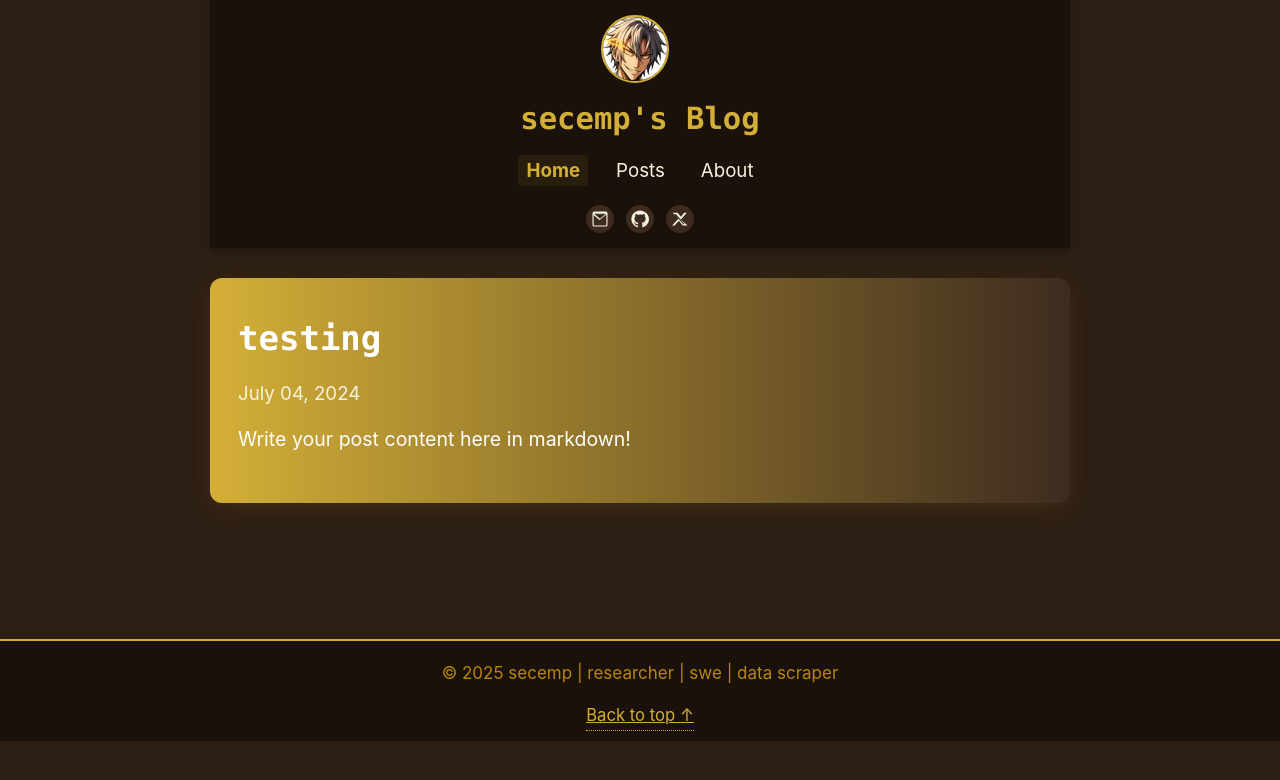
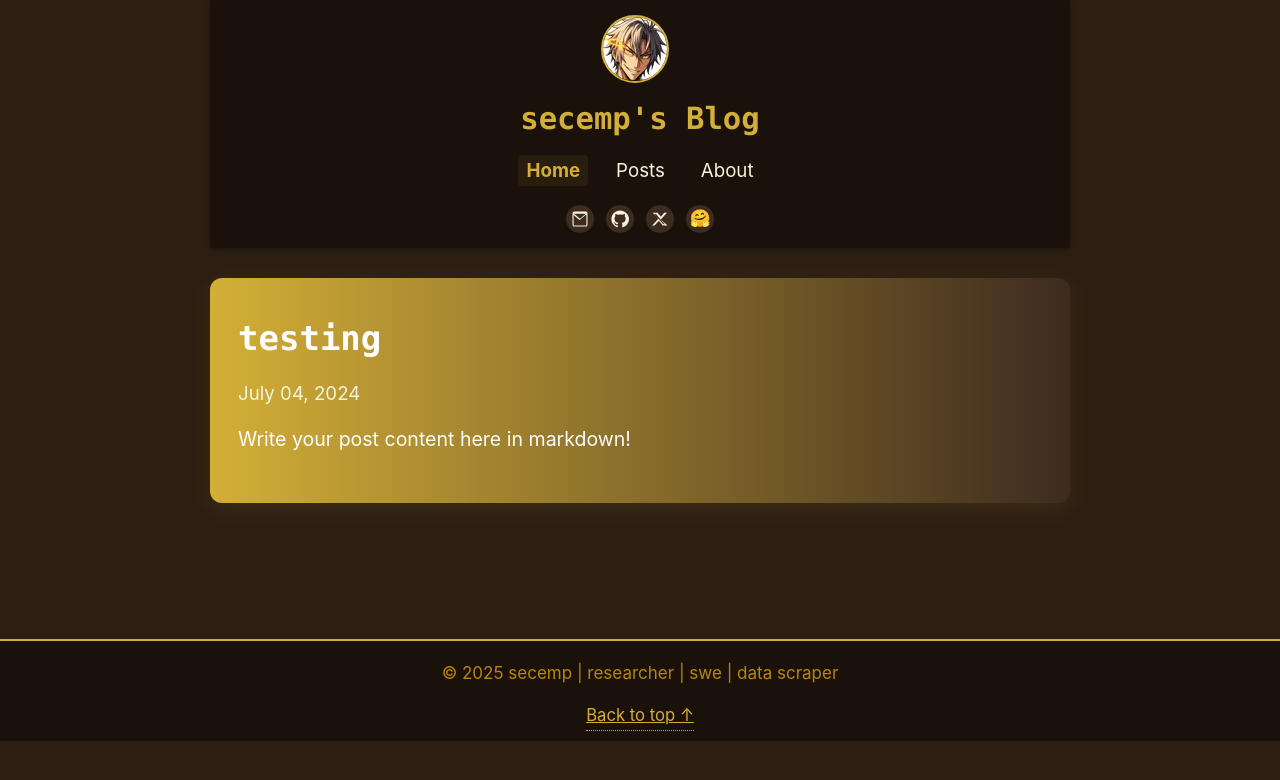
Before and after one commit to secemp9/secemp9.github.io, a Jekyll site: the page built from index.md, in a window 1280 px wide. Shown: the top 780 px of the page. Built offline with Jekyll 4.4.1, drawn with Linux system fonts in a browser that asks for light colours; nearby versions of some CDN libraries; a style sheet for code colours, icons or effects is not loaded.

Commit message:
Use Hugging Face emoji for social icon

```diff
--- a/_layouts/blog.html
+++ b/_layouts/blog.html
@@ -47,6 +47,9 @@
           <a class="social-icon" href="https://x.com/secemp9" target="_blank" rel="noopener" title="X (Twitter)" aria-label="X (Twitter)">
             <svg viewBox="0 0 24 24"><path d="M17.53 3.5h3.71l-8.14 9.26L22.06 20.5h-6.44l-5.06-6.13-5.8 6.13H1.5l8.7-9.18L2.14 3.5h6.56l4.54 5.52 4.29-5.52zm-1.13 15.5h1.98L6.6 5.42H4.5l11.9 13.58z"/></svg>
           </a>
+          <a class="social-icon" href="https://huggingface.co/secemp9" target="_blank" rel="noopener" title="Hugging Face" aria-label="Hugging Face">
+            🤗
+          </a>
         </div>
       </div>
     </header>
--- a/_layouts/post.html
+++ b/_layouts/post.html
@@ -52,6 +52,9 @@
           <a class="social-icon" href="https://x.com/secemp9" target="_blank" rel="noopener" title="X (Twitter)" aria-label="X (Twitter)">
             <svg viewBox="0 0 24 24"><path d="M17.53 3.5h3.71l-8.14 9.26L22.06 20.5h-6.44l-5.06-6.13-5.8 6.13H1.5l8.7-9.18L2.14 3.5h6.56l4.54 5.52 4.29-5.52zm-1.13 15.5h1.98L6.6 5.42H4.5l11.9 13.58z"/></svg>
           </a>
+          <a class="social-icon" href="https://huggingface.co/secemp9" target="_blank" rel="noopener" title="Hugging Face" aria-label="Hugging Face">
+            🤗
+          </a>
         </div>
       </div>
     </header>
```
